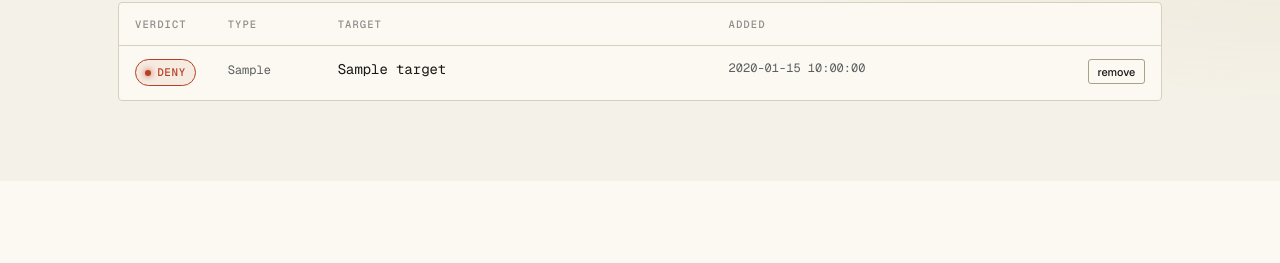
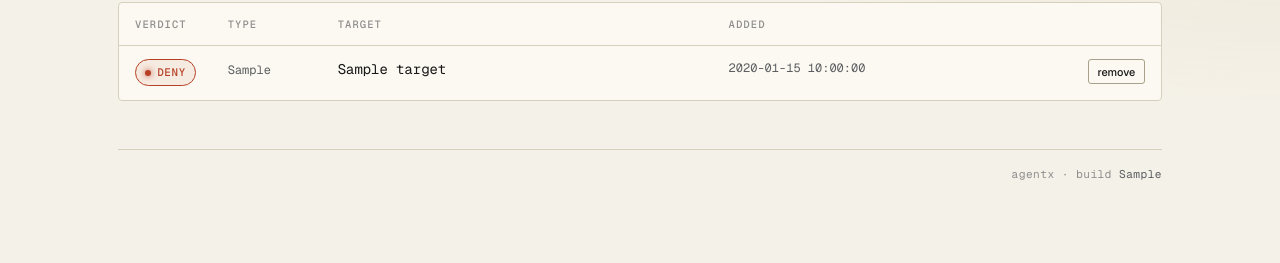
Before and after one commit to lucamihailescu/AgentX, a Python web app: template app/templates/rules.html in a window 1280 px wide. Shown: the part 984-1247 px from the top of the page. Before the commit the page ends 1085 px from the top, so only its background shows below. Run offline with Jinja, Linux system fonts and the light colour scheme; the template is opened without the code that fills it: most values are stand-ins (such as "Sample title", 1, 10 or a date in 2020).

Commit message:
feat: show build version in the UI footer
Bake a build identifier into the image at build time (Dockerfile
ARG BUILD_VERSION -> AGENT_BUILD_VERSION) and surface it via a new
`build_version` setting exposed to every template as a Jinja global.
A footer in base.html renders it on all pages, including the login
page. Defaults to "dev" for local runs; docker-compose forwards a
BUILD_VERSION env var as the build arg.

Co-Authored-By: Claude Opus 4.8 <noreply@anthropic.com>
Co-authored-by: multica-agent <github@multica.ai>

```diff
--- a/app/config.py
+++ b/app/config.py
@@ -18,6 +18,10 @@ class Settings(BaseSettings):
     session_secret: str
     cache_key: str | None = None
     db_path: str = "tasks.db"
+    # Human-readable build identifier shown in the UI footer. Baked into the
+    # image at build time (Dockerfile ARG BUILD_VERSION → AGENT_BUILD_VERSION),
+    # so every running build is identifiable. Defaults to "dev" for local runs.
+    build_version: str = "dev"
     # When set (e.g. https://agent.example.com), the agent assumes it's
     # reachable on this URL over HTTPS. OAuth redirect URIs derive from
     # it, the session cookie gets the Secure flag, and CSRF protection
--- a/app/main.py
+++ b/app/main.py
@@ -64,6 +64,10 @@ def render_citations(text: str) -> Markup:
 
 
 templates.env.filters["citations"] = render_citations
+
+# Build version is build-time constant, exposed to every template (footer)
+# without each handler having to thread it through its context dict.
+templates.env.globals["build_version"] = settings.build_version
 
 
 class CreateTaskResponse(BaseModel):
--- a/app/templates/base.html
+++ b/app/templates/base.html
@@ -652,6 +652,20 @@
     }
     .modal-actions button { padding: .55rem 1rem; }
     .modal-actions .primary { min-width: 110px; }
+
+    /* ───────── footer ───────── */
+    footer.app-footer {
+      margin-top: 3rem;
+      padding-top: 1rem;
+      border-top: 1px solid var(--border);
+      display: flex;
+      justify-content: flex-end;
+      font-family: var(--mono);
+      font-size: .7rem;
+      letter-spacing: 0.04em;
+      color: var(--text-faint);
+    }
+    footer.app-footer .build-version { color: var(--text-muted); }
   </style>
 </head>
 <body>
@@ -680,6 +694,10 @@
       {% endif %}
     </nav>
     {% block body %}{% endblock %}
+
+    <footer class="app-footer">
+      <span>agentx · build <span class="build-version">{{ build_version }}</span></span>
+    </footer>
   </div>
 
   <dialog id="confirm-dialog" class="modal" aria-labelledby="confirm-title">
```
Also changed, not shown: docker-compose.yml (+7 -1 lines), 2 other files.
